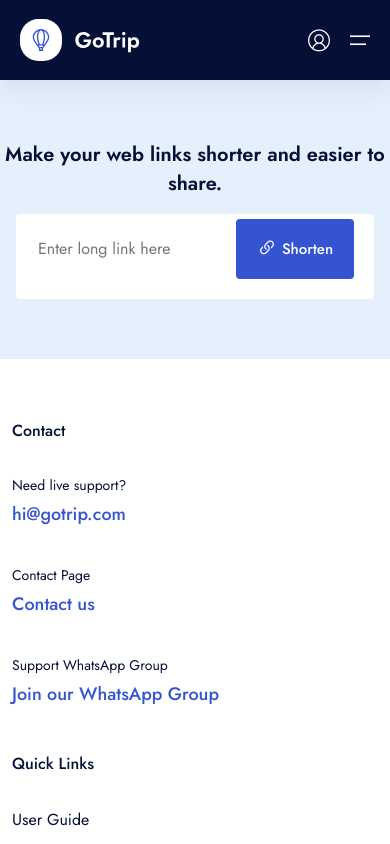
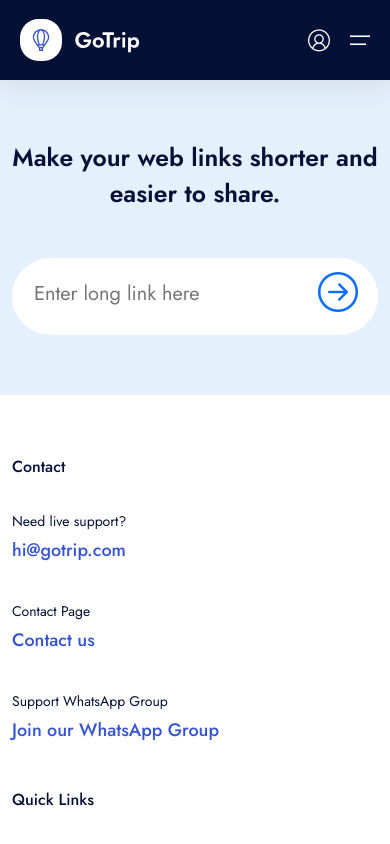
Before and after one commit to Portia210/hotels_website, a Next.js app: page /en/shorten-link in a window 390 px wide. Shown: the top 844 px of the page. Built offline with nearby package versions, Linux system fonts and the light colour scheme; no server answers.

Commit message:
update shorten link

```diff
--- a/app/[locale]/(others)/shorten-link/page.jsx
+++ b/app/[locale]/(others)/shorten-link/page.jsx
@@ -21,12 +21,14 @@ const ShortenLink = () => {
       {/* End Header 1 */}
 
       <section className="layout-pt-lg layout-pb-lg bg-blue-2">
-        <h5 className="text-center mb-3 mb-md-5">
-          Make your web links shorter and easier to share. <br />
-          <span className="d-none d-md-inline">
+        <div className="text-center mb-3 mb-md-5">
+          <h2>
+              Make your web links shorter and easier to share.
+          </h2>
+          <h4 className="sm:d-none lg:d-block">
             It's simple, quick, and helps your messages look neat and elegant
-          </span>
-        </h5>
+          </h4>
+        </div>
         <div className="container">
           <div className="d-flex justify-content-center">
             <ShortLinkInput />
--- a/components/shorten-link/ShortLinkInput.jsx
+++ b/components/shorten-link/ShortLinkInput.jsx
@@ -1,9 +1,11 @@
 "use client";
 
+import useIsMobile from "@/hooks/useIsMobile";
 import useShortenLink from "@/hooks/useShortenLink";
 import { useEffect, useState } from "react";
 
 export default function ShortLinkInput() {
+  const isMobile = useIsMobile();
   const { shortenLink, isValidURL } = useShortenLink();
   const [linkInput, setLinkInput] = useState("");
   const [result, setResult] = useState("");
@@ -53,7 +55,7 @@ export default function ShortLinkInput() {
   }, []);
 
   return (
-    <div className="d-flex flex-column">
+    <div className="w-100 d-flex flex-column">
       <div
         id="shortenLinkTooltip2"
         type="button"
@@ -62,37 +64,36 @@ export default function ShortLinkInput() {
         onClick={onCopyLink}
         className="text-center text-primary text-25"
       >
+        {result && (
+          <>
             <span>{result}</span>
+            <span className="ml-10 rounded-full">
+              <i className="bi bi-clipboard"></i>
+            </span>
+          </>
+        )}
       </div>
-      <div className="mainSearch -w-900 bg-white px-10 py-10 lg:px-20 lg:pt-5 lg:pb-20 rounded-100">
-        <div className="d-flex justify-content-between">
+      <div className="bg-white px-10 lg:px-20 lg:pt-5 lg:pb-20 rounded-100 lg:mt-30">
+        <div className="d-flex justify-content-between lh-lg lg:mt-10 lg:lh-sm">
           <input
             type="text"
             id="linkInput"
-            className={`text-success text-truncate`}
+            className={`text-primary text-truncate text-20`}
             required
             value={linkInput}
             placeholder={"Enter long link here"}
             onInput={(e) => setLinkInput(e.target.value)}
           />
-          <div className="button-item">
-            <button
+          <div
             onClick={handleShortenLink}
-              disabled={loading}
-              className="mainSearch__submit button -dark-1 h-60 px-20 col-12 rounded-100 bg-blue-1 text-white"
+            className="d-flex align-items-center"
+            style={{ height: isMobile ? 40 : 80 }}
           >
             {loading ? (
-                <div className="d-flex align-items-center mr-5">
-                  <div
-                    className="spinner-border spinner-border-sm"
-                    role="status"
-                  />
-                </div>
+              <div className="spinner-border text-primary" role="status" />
             ) : (
-                <i className="bi bi-link-45deg text-20 mr-5"></i>
+              <i className="bi bi-arrow-right-circle text-40 text-primary"></i>
             )}
-              Shorten
-            </button>
           </div>
         </div>
       </div>
--- a/data/footerContent.js
+++ b/data/footerContent.js
@@ -12,9 +12,8 @@ module.exports = [
     id: 2,
     title: "Services",
     menuList: [
-      { name: "Shorten Links", routerPath: "/" },
+      { name: "Shorten Links", routerPath: "/shorten-link" },
       { name: "Cities in Country", routerPath: "/" },
-      { name: "Privacy Policy", routerPath: "/" },
       { name: "Popular Tourist Attractions", routerPath: "/" },
     ],
   }
--- a/messages/he.json
+++ b/messages/he.json
@@ -3,7 +3,7 @@
     "home": "בית",
     "contact": "צור קשר",
     "destination": "יעדים",
-    "shortenLink": "הקישורים",
+    "shortenLink": "קיצור קישורים",
     "register": "הרשמה",
     "signin": "התחברות",
     "language": "שפה",
@@ -49,7 +49,7 @@
     "tooltipCopy": "העתק טקסט",
     "link": "קישור:",
     "shortLink": "קצר קישור",
-    "youSave": "הצלת"
+    "youSave": "החיסכון שלך"
   },
   "Dashboard": {
     "General": {
```
Lines whose indentation alone changed are shown as unchanged.
